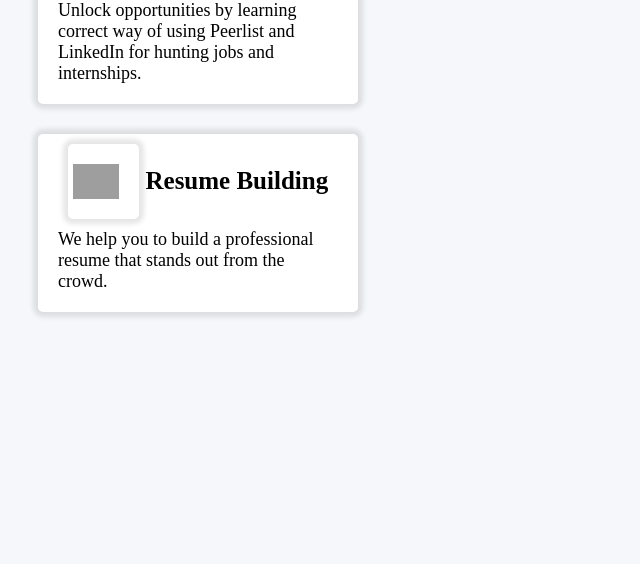
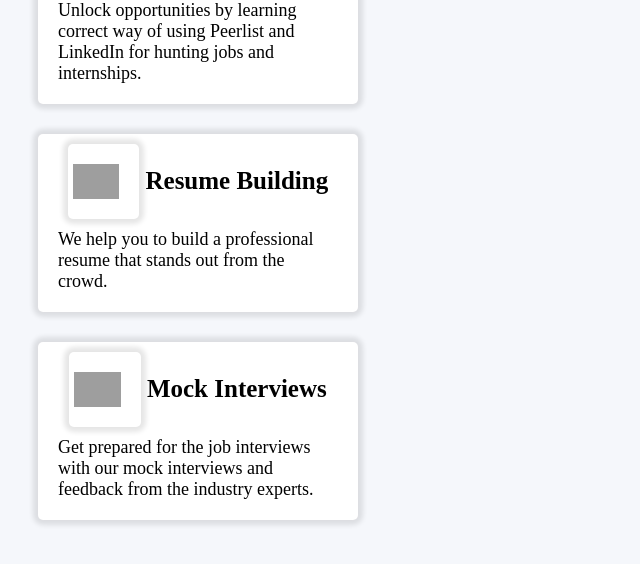
Before and after one commit to ankitakangane/icp-8-assignment-19, a plain HTML site: page index.html in a window 1280 px wide. Shown: the part 148-712 px from the top of the page, without its empty margins (0-640 px from the left). Drawn offline with Linux system fonts and the light colour scheme; grey boxes are pictures that could not be loaded.

Commit message:
third card

```diff
--- a/index.html
+++ b/index.html
@@ -60,5 +60,13 @@
         </div>
         <p class="info">We help you to build a professional resume that stands out from the crowd.</p>
     </div>
+
+    <div class="card">
+        <div class="header">
+            <img class="img" src="https://cdn.roadtocode.org/unique-features/mock-interviews-md.png"/>
+            <h2 class="heading">Mock Interviews</h2>
+        </div>
+        <p class="info">Get prepared for the job interviews with our mock interviews and feedback from the industry experts.</p>
+    </div>
 </body>
 </html>
```
